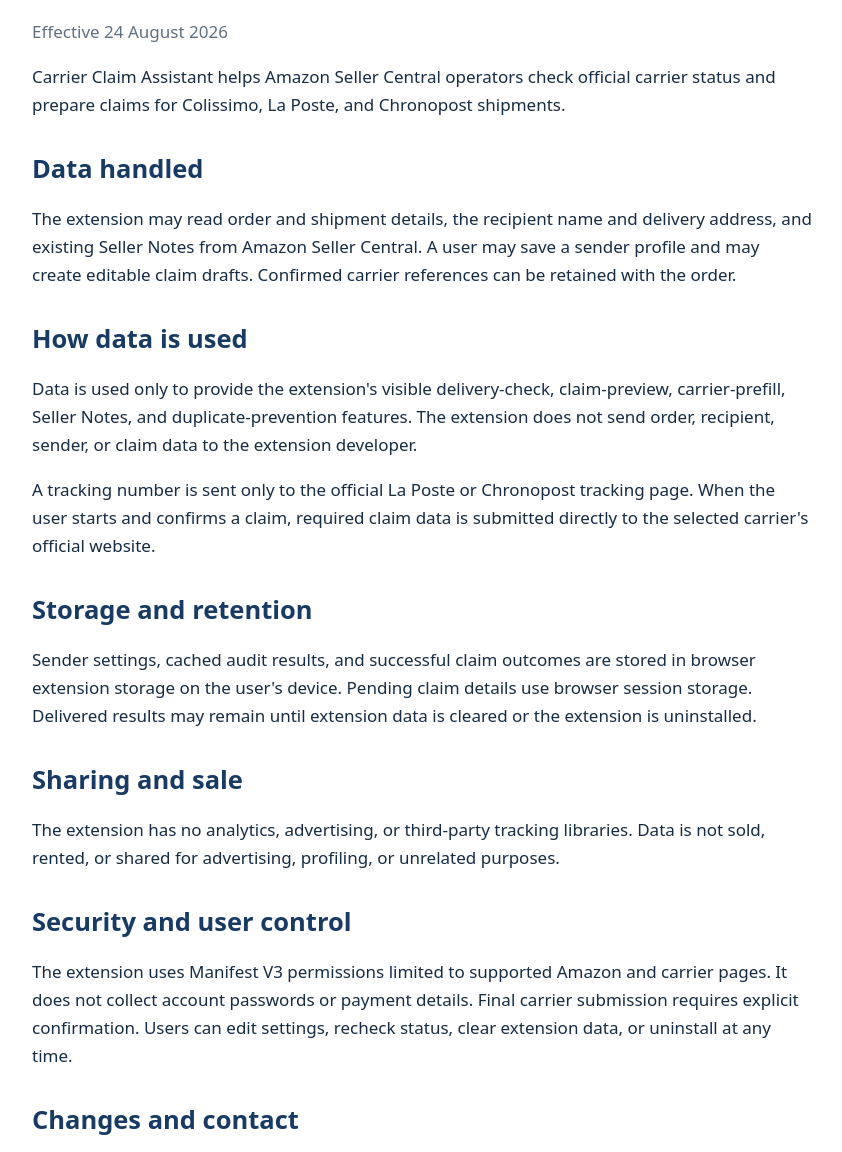
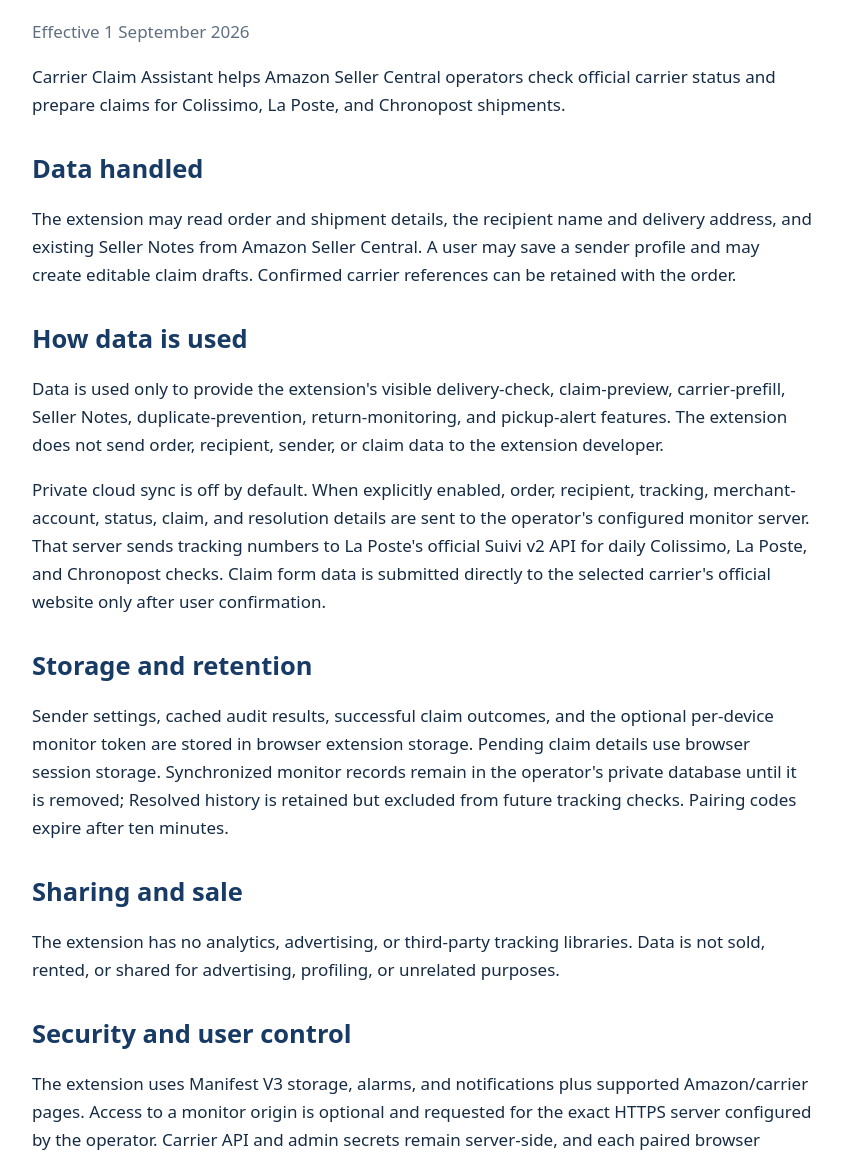
Before and after one commit to faresd/carrier-claim-assistant, a browser extension: page docs/index.html in a window 1280 px wide. Shown: the part 156-1308 px from the top of the page, without its empty margins (218-1060 px from the left). Drawn offline with Linux system fonts and the light colour scheme.

Commit message:
Update hosted privacy page

```diff
--- a/docs/index.html
+++ b/docs/index.html
@@ -19,19 +19,19 @@
   <body>
     <main>
       <h1>Carrier Claim Assistant Privacy Policy</h1>
-      <p class="date">Effective 24 August 2026</p>
+      <p class="date">Effective 1 September 2026</p>
       <p>Carrier Claim Assistant helps Amazon Seller Central operators check official carrier status and prepare claims for Colissimo, La Poste, and Chronopost shipments.</p>
       <h2>Data handled</h2>
       <p>The extension may read order and shipment details, the recipient name and delivery address, and existing Seller Notes from Amazon Seller Central. A user may save a sender profile and may create editable claim drafts. Confirmed carrier references can be retained with the order.</p>
       <h2>How data is used</h2>
-      <p>Data is used only to provide the extension's visible delivery-check, claim-preview, carrier-prefill, Seller Notes, and duplicate-prevention features. The extension does not send order, recipient, sender, or claim data to the extension developer.</p>
-      <p>A tracking number is sent only to the official La Poste or Chronopost tracking page. When the user starts and confirms a claim, required claim data is submitted directly to the selected carrier's official website.</p>
+      <p>Data is used only to provide the extension's visible delivery-check, claim-preview, carrier-prefill, Seller Notes, duplicate-prevention, return-monitoring, and pickup-alert features. The extension does not send order, recipient, sender, or claim data to the extension developer.</p>
+      <p>Private cloud sync is off by default. When explicitly enabled, order, recipient, tracking, merchant-account, status, claim, and resolution details are sent to the operator's configured monitor server. That server sends tracking numbers to La Poste's official Suivi v2 API for daily Colissimo, La Poste, and Chronopost checks. Claim form data is submitted directly to the selected carrier's official website only after user confirmation.</p>
       <h2>Storage and retention</h2>
-      <p>Sender settings, cached audit results, and successful claim outcomes are stored in browser extension storage on the user's device. Pending claim details use browser session storage. Delivered results may remain until extension data is cleared or the extension is uninstalled.</p>
+      <p>Sender settings, cached audit results, successful claim outcomes, and the optional per-device monitor token are stored in browser extension storage. Pending claim details use browser session storage. Synchronized monitor records remain in the operator's private database until it is removed; Resolved history is retained but excluded from future tracking checks. Pairing codes expire after ten minutes.</p>
       <h2>Sharing and sale</h2>
       <p>The extension has no analytics, advertising, or third-party tracking libraries. Data is not sold, rented, or shared for advertising, profiling, or unrelated purposes.</p>
       <h2>Security and user control</h2>
-      <p>The extension uses Manifest V3 permissions limited to supported Amazon and carrier pages. It does not collect account passwords or payment details. Final carrier submission requires explicit confirmation. Users can edit settings, recheck status, clear extension data, or uninstall at any time.</p>
+      <p>The extension uses Manifest V3 storage, alarms, and notifications plus supported Amazon/carrier pages. Access to a monitor origin is optional and requested for the exact HTTPS server configured by the operator. Carrier API and admin secrets remain server-side, and each paired browser receives a separate revocable token. The extension does not collect account passwords or payment details. Final carrier submission requires explicit confirmation.</p>
       <h2>Changes and contact</h2>
       <p>Material changes will be published on this page. The publisher's support email is available on the Chrome Web Store listing.</p>
     </main>
```
